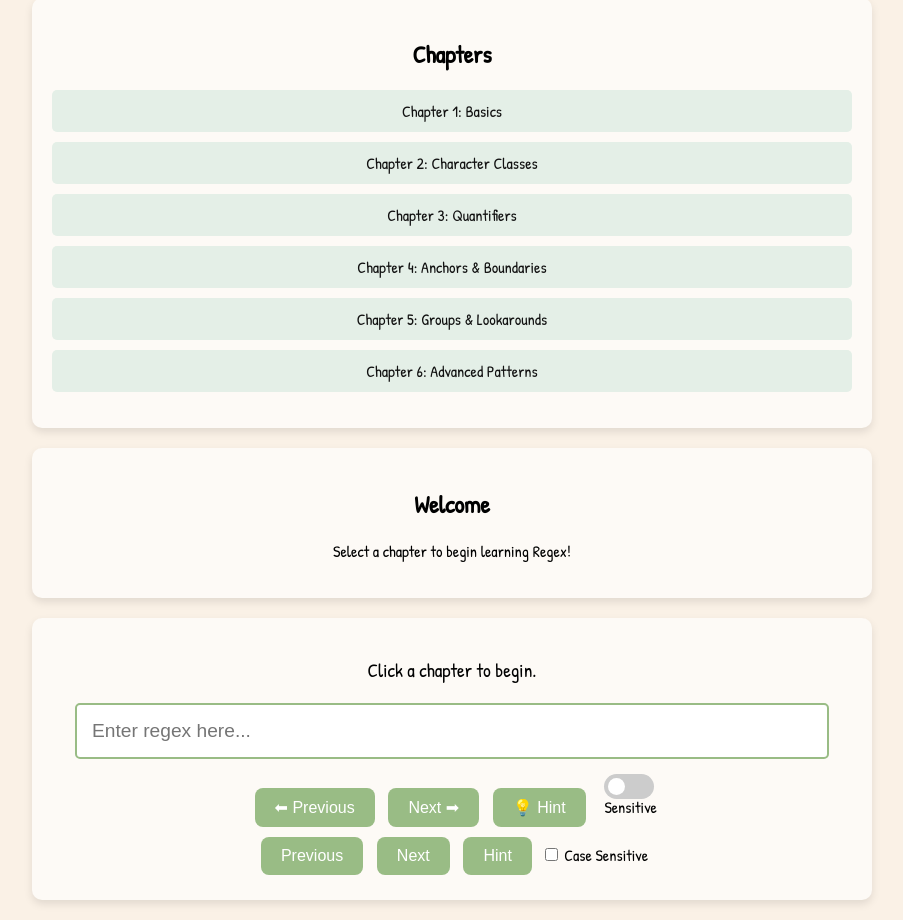
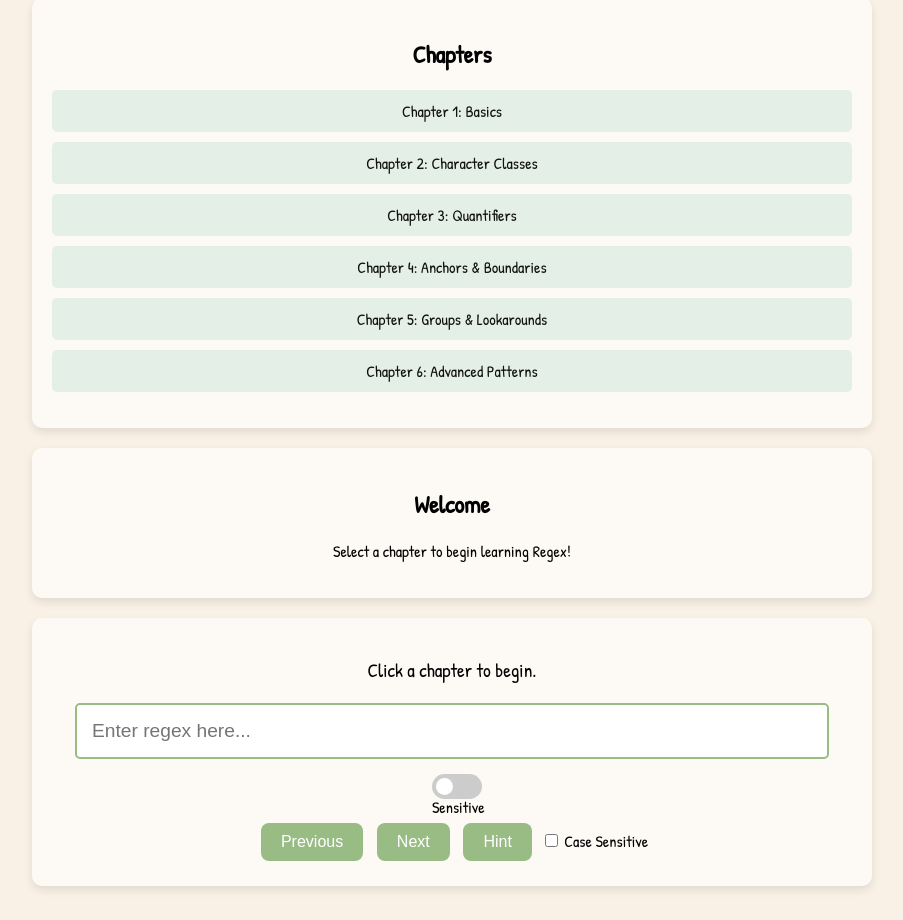
Before and after one commit to Duke5t/Webpage, a plain HTML site: page regex.html in a window 1280 px wide. Shown: the part 96-1016 px from the top of the page, without its empty margins (188-1091 px from the left). Drawn offline with Linux system fonts and the light colour scheme.

Commit message:
Update regex.html

```diff
--- a/regex.html
+++ b/regex.html
@@ -33,9 +33,9 @@
         <input type="text" id="regex-input" placeholder="Enter regex here..." oninput="updateHighlighting()">
         <p id="success-message" style="display:none;">✅ Correct! Move to the next problem.</p>
         <div class="button-container">
-            <button class="styled-button" onclick="previousProblem()">⬅ Previous</button>
+<!--             <button class="styled-button" onclick="previousProblem()">⬅ Previous</button>
             <button class="styled-button" onclick="nextProblem()">Next ➡</button>
-            <button class="styled-button" onclick="showHint()">💡 Hint</button>
+            <button class="styled-button" onclick="showHint()">💡 Hint</button> -->
             <label class="toggle-switch">
                 <input type="checkbox" onchange="toggleCaseSensitivity()">
                 <span class="slider"></span> Case Sensitive
```
